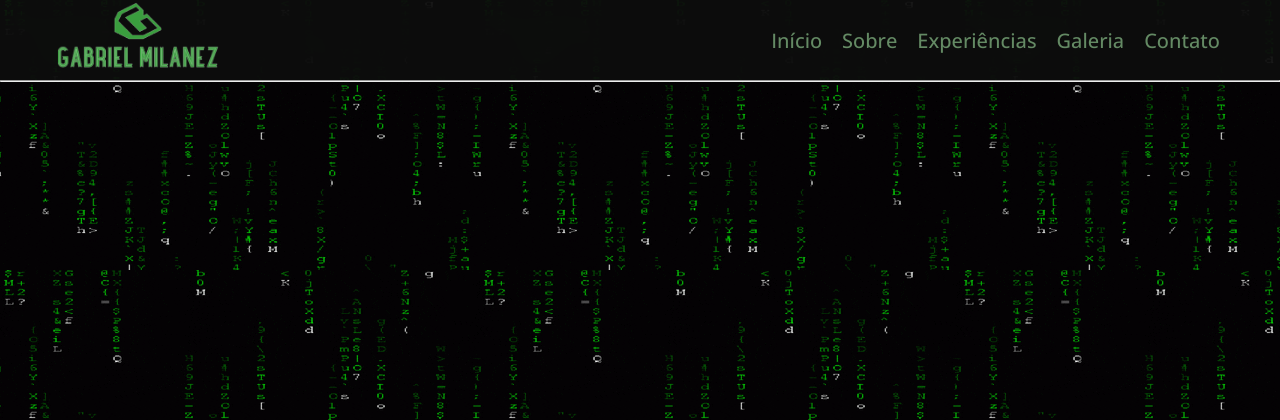
After one commit to miilanez/portfolio-gabriel-milanez, a PHP site: page /experiencias.html in a window 1280 px wide. The commit adds this page. Shown: the top 420 px of the page. Run offline with PHP 8.4, Linux system fonts and the light colour scheme; some libraries are stand-ins or nearby versions.

Commit message:
atualização do portfolio

```diff
--- a/css/style.css
+++ b/css/style.css
@@ -11,6 +11,22 @@ html {
   scroll-behavior: smooth;
 }
 
+/* Design do Scroll Bar */
+
+::-webkit-scrollbar{
+  width: 10px;
+  background: #bedfbe;
+}
+
+::-webkit-scrollbar-thumb{
+  background: #648A64;
+  border-radius: 2em;
+}
+
+::-webkit-scrollbar-thumb:hover{
+  background: #AEE637;
+}
+
 /* Corpo da Página */
 
 body {
@@ -20,11 +36,33 @@ body {
     background-position: center top;
 }
 
+/* Header */
+
+header {       /* navbar fixada*/
+  z-index: 99999;
+  width: 100%;
+  position: fixed;
+  top: 0;
+  left: 0;
+  backdrop-filter: blur(20px);
+  transition: .6s ease;
+}
+
+header.sticky {
+  background: rgba(0, 0, 0, 0.1);
+  box-shadow: 0px 0px 20px rgb(15, 15, 15 / 10%);
+}
+
 /* NavBar */
+/*
+header.sticky nav {
+  height: 60px;
+}*/
 
 nav {
 
   background: rgba(15, 15, 15, .85);
+  position: relative;
   display: flex;
   height: 80px;
   width: 100%;
@@ -32,6 +70,7 @@ nav {
   justify-content: space-between;
   /*padding: 0px 50px 0px 100px;*/
   padding: 0 50px;
+  transition: .6s ease;
 
 }
 
@@ -390,7 +429,7 @@ configuração abaixo apenas para destaque da área sobre
   margin: 10px 0 20px;
   padding: 10px 20px 20px 20px;
   border-radius: 12px;
-  border: 2px solid #648A64;
+  /*border: 2px solid #648A64;*/
 }
 
 .title-card-competences {
--- /dev/null
+++ b/experiencias.html
@@ -0,0 +1,49 @@
+<!DOCTYPE html>
+<html lang="pt-br">
+<head>
+    <meta charset="UTF-8">
+    <meta http-equiv="X-UA-Compatible" content="IE=edge">
+    <meta name="viewport" content="width=device-width, initial-scale=1.0">
+
+    <!--References-->
+    <link rel="stylesheet" href="css/style.css">
+
+    <link rel="preconnect" href="https://fonts.googleapis.com">
+    <link rel="preconnect" href="https://fonts.gstatic.com" crossorigin>
+    <link href="https://fonts.googleapis.com/css2?family=Open+Sans:wght@300;400;500;600&display=swap" rel="stylesheet">
+
+    <script src="http://kit.fontawesome.com/a076d05399.js"></script>
+    <script src="https://kit.fontawesome.com/1f8400133f.js" crossorigin="anonymous"></script>
+
+
+    <title>Portfólio Gabriel Milanez</title>
+</head>
+
+<body>
+
+    <!--Navbar Section Start-->
+    <header class="sticky">
+        <nav class="nav-menu">
+            <div class="logo">
+                <img src="/assets/img/logo-milanez.png">
+            </div>
+            <input type="checkbox" id="click">
+            <label for="click" class="menu-btn">
+                <i class="fas fa-bars"></i>
+            </label>
+            <ul class="nav-links">
+                <li><a class="active" href="/index.html">Início</a></li>
+                <li class="center"><a href="#">Sobre</a></li>
+                <li class="center"><a href="/experiencias.html">Experiências</a></li>
+                <li class="upward"><a href="#">Galeria</a></li>
+                <li class="forward"><a href="#">Contato</a></li>
+            </ul>
+
+        </nav>
+        <hr>
+    </header>
+    <!--Navbar Section End-->
+<body>
+
+</body>
+</html>
--- a/js/script.js
+++ b/js/script.js
@@ -0,0 +1,6 @@
+// Efeitos de Navegação ao rolar o "scroll" na NavBar
+
+windows.addEventListener("scroll", function(){
+    const header = document.querySelector("header");
+    header.classList.toggle("sticky", window.scrollY > 0);
+});
```
Also changed, not shown: index.html (+4 -4 lines), assets/img/icon-ia.png (added), assets/img/icon-nuvem.png (added), assets/img/icon-seguranca.png (added), assets/img/icon-solucoes-pcs.png (added).
